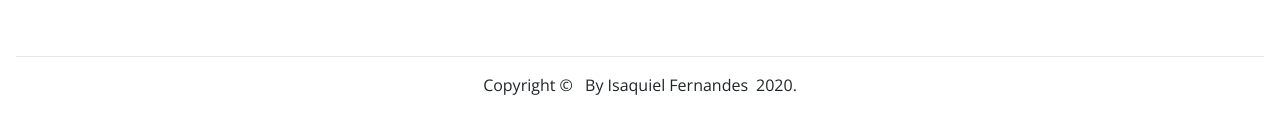
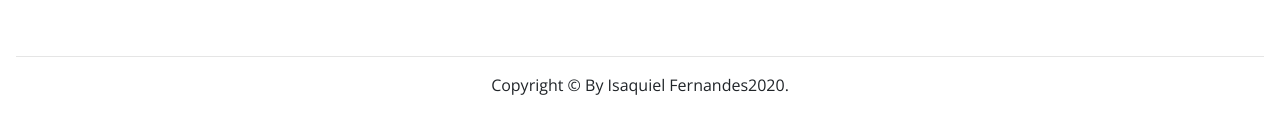
Before and after one commit to isaquielfernandes/react-app-weather, a React (Create React App) app: page / in a window 1280 px wide. Shown: the part 552-686 px from the top of the page. Built offline with nearby package versions, Linux system fonts and the light colour scheme; a web font is replaced by a local one.

Commit message:
Update Footer.js

```diff
--- a/src/components/footer/Footer.js
+++ b/src/components/footer/Footer.js
@@ -6,7 +6,7 @@ const Footer = () => {
     <footer className="footer p-3 mb-1">
       <hr/>
       {'Copyright © '}
-      <span className="p-1 m-1 text-center">By Isaquiel Fernandes</span>
+      <span className="py-1 my-1">By Isaquiel Fernandes</span>
       {new Date().getFullYear()}
       {'.'}
     </footer>
```
